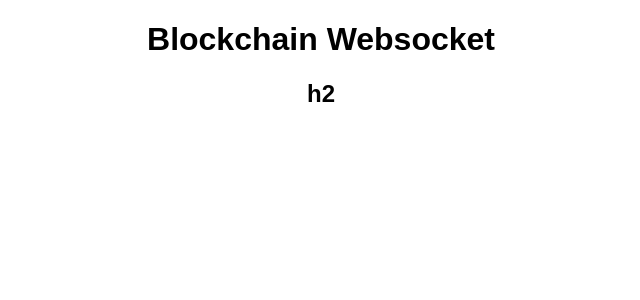
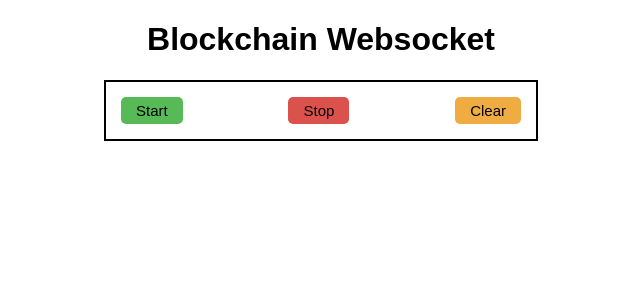
Before and after one commit to andypike7/blockchain-websocket, a Vue app: page / in a window 1280 px wide. Shown: the top 300 px of the page, without its empty margins (319-959 px from the left). Built offline with nearby package versions, Linux system fonts and the light colour scheme; no server answers.

Commit message:
Starting Mockup

```diff
--- a/src/components/Panel.vue
+++ b/src/components/Panel.vue
@@ -1,9 +1,77 @@
 <template>
-  <h2>h2</h2>
+  <div class="wrapper">
+    <div class="buttons">
+      <button @click="clickStart" class="button__start">
+        Start
+      </button>
+      <button @click="clickStop" class="button__stop">
+        Stop
+      </button>
+      <button @click="clickClear" class="button__clear">
+        Clear
+      </button>
+    </div>
+  </div>
 </template>
 
 <script lang="ts">
-// import Vue from 'vue'
-// export default Vue.extend({
-// })
+import Vue from "vue";
+import { Component } from "vue-property-decorator";
+
+const API_URL = "https://blockchain.info/ru/api/api_websocket";
+
+@Component
+export default class Panel extends Vue {
+  socket: WebSocket | null = null;
+
+  clickStart() {
+    console.log("*** START");
+  }
+  clickStop() {
+    console.log("*** STOP");
+  }
+  clickClear() {
+    console.log("*** CLEAR");
+  }
+
+  mounted() {
+    // "ws://javascript.ru/ws"
+    this.socket = new WebSocket(API_URL);
+  }
+}
 </script>
+
+<style lang="scss" scoped>
+.wrapper {
+  width: 400px;
+  border: 2px solid black;
+  padding: 15px;
+  margin: auto;
+}
+.buttons {
+  display: flex;
+  justify-content: space-between;
+}
+.buttons button {
+  font-size: 15px;
+  border: 0;
+  border-radius: 5px;
+  padding: 5px 15px;
+  cursor: pointer;
+  &:hover {
+    opacity: 0.8;
+  }
+  &:focus {
+    outline: 0;
+  }
+}
+.button__start {
+  background: #58ba57;
+}
+.button__stop {
+  background: #db524c;
+}
+.button__clear {
+  background: #efac43;
+}
+</style>
```
